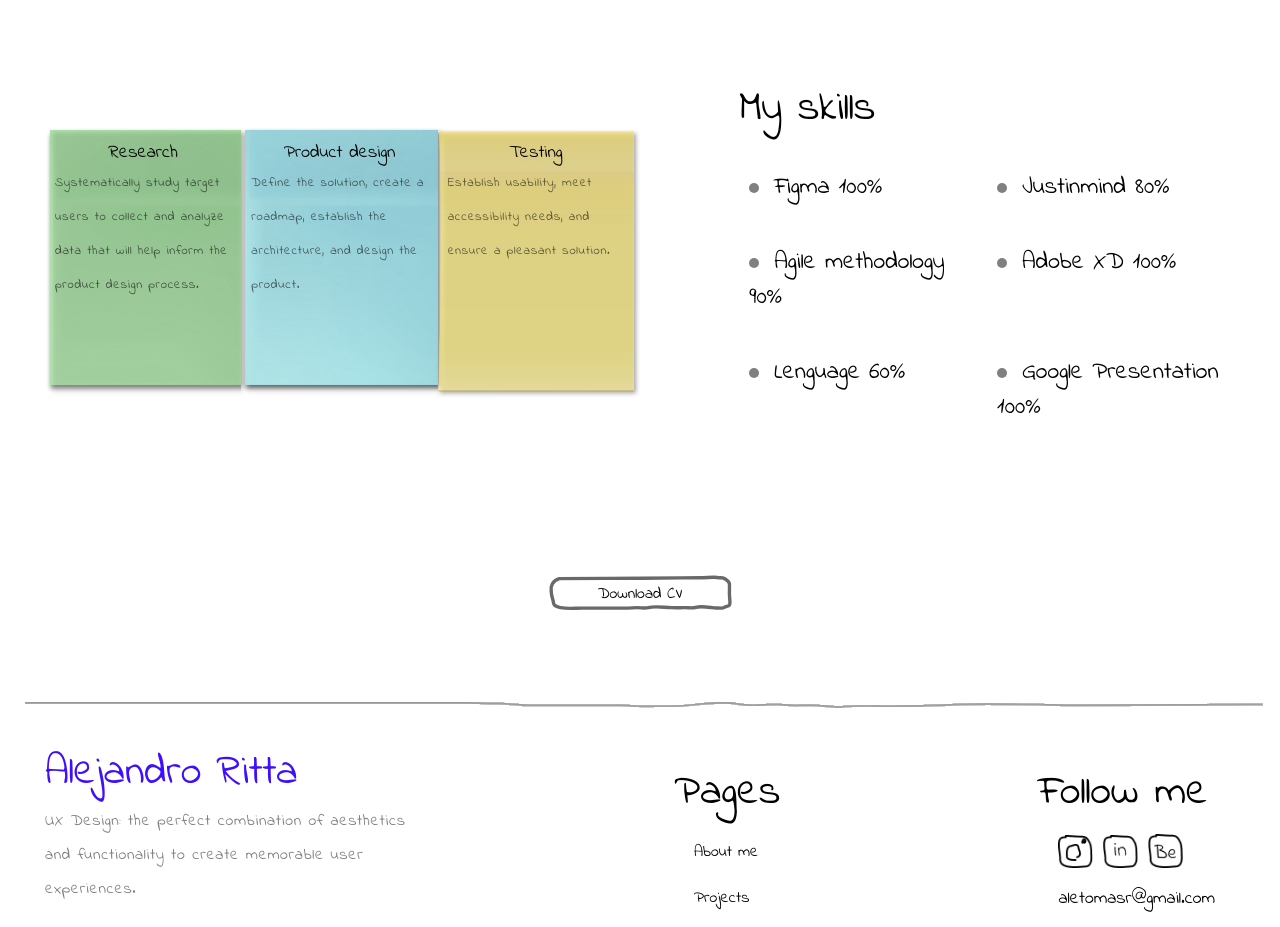
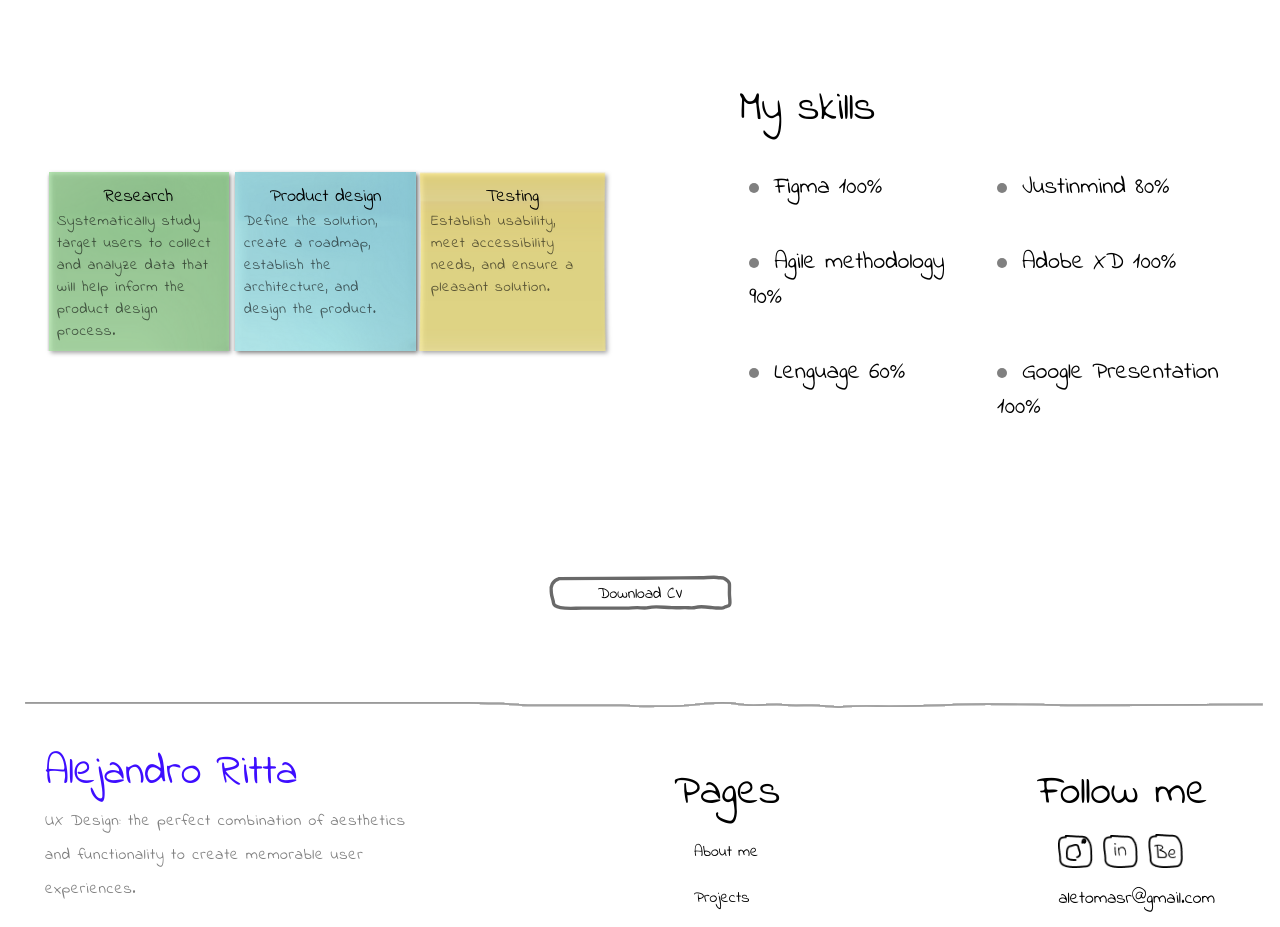
Before and after one commit to gabimancini/portfolio-ale, a React (Create React App) app: page / in a window 1280 px wide. Shown: the part 1400-2327 px from the top of the page. Built offline with nearby package versions, Linux system fonts and the light colour scheme.

Commit message:
Fixed nav on mobile and skills on desktop

```diff
--- a/src/Components/organisms/nav/Nav.js
+++ b/src/Components/organisms/nav/Nav.js
@@ -24,7 +24,7 @@ const Nav = () => {
             <HashLink to="/#about"> About me</HashLink>
             <Link to="/projects"> Projects</Link>
             <a href="Alejandro_Ritta_CV_resume.pdf" download> Download CV</a>
-                <div className="d-flex direction-md-col align-center">
+                <div className="d-flex direction-column align-center">
                 <h3 className="hidden-md-up">Follow me</h3>
                 <div className="text-center">
                     <IconLink href="#" src={instagramIcon} alt='Instagram' className='icon' />
--- a/src/Components/templates/skills/skills.js
+++ b/src/Components/templates/skills/skills.js
@@ -21,10 +21,10 @@ const Skills = () => {
     const List = ["Figma  100%", "Justinmind  80%", "Agile methodology 90%", "Adobe XD 100%", "Lenguage 60% ", "Google Presentation 100%"]
     return (
         <section id="skills">
-            <div className="container d-flex p-y-100 p-x-20 direction-sm-col direction-md-row justify-space-between padding-md-10 justify-sm-center">
+            <div className="container d-flex p-y-100 p-x-20 direction-sm-col direction-lg-row justify-space-between justify-md-space-evenly padding-md-10 justify-sm-center">
                 <div className="container__col-lg-6 d-flex align-center direction-sm-col direction-md-row sticky_kill m-y-20">
                     {Stickies.map((sticky, index) => (
-                        <Sticky key={index} title={sticky.title} text={sticky.text} className={`bg-${sticky.bg} sticky_skills h-263 p-10 font-size-1 m-y-10 width-md-271 padding-md-40`} />
+                        <Sticky key={index} title={sticky.title} text={sticky.text} className={`bg-${sticky.bg} sticky_skills h-sm-263 p-10 font-size-1 m-y-10 padding-sm-40`} />
                     )
                     )}
                 </div>
--- a/src/css/index.css
+++ b/src/css/index.css
@@ -1748,6 +1748,34 @@ p {
 @media screen and (max-width: 1440px) {
   .justify-xl-space-around {
     justify-content: space-around !important;
+  }
+}
+.justify-space-evenly {
+  justify-content: space-evenly;
+}
+
+.justify-xs-space-evenly {
+  justify-content: space-evenly !important;
+}
+
+@media screen and (max-width: 312px) {
+  .justify-sm-space-evenly {
+    justify-content: space-evenly !important;
+  }
+}
+@media screen and (max-width: 768px) {
+  .justify-md-space-evenly {
+    justify-content: space-evenly !important;
+  }
+}
+@media screen and (max-width: 992px) {
+  .justify-lg-space-evenly {
+    justify-content: space-evenly !important;
+  }
+}
+@media screen and (max-width: 1440px) {
+  .justify-xl-space-evenly {
+    justify-content: space-evenly !important;
   }
 }
 .align-start {
@@ -2951,13 +2979,23 @@ button {
 }
 
 .sticky_skills {
-  width: 33%;
   filter: drop-shadow(2px 2px 2px rgba(0, 0, 0, 0.5));
 }
 
 @media (max-width: 678px) {
   .sticky_kill {
     order: 1;
+  }
+}
+@media (min-width: 678px) {
+  .sticky_skills {
+    width: 187px;
+    height: 179px;
+    padding: 12px;
+  }
+  .sticky_skills p {
+    line-height: normal;
+    font-size: 15px;
   }
 }
 .card {
--- a/src/css/utilities/_flexProperties.scss
+++ b/src/css/utilities/_flexProperties.scss
@@ -6,7 +6,7 @@ $wraps: wrap no-wrap;
   }
 }
 
-$justifies: center space-between space-around;
+$justifies: center space-between space-around space-evenly;
 
 @each $justify in $justifies {
   .justify-#{$justify} {
--- a/src/css/vendor/_skills.scss
+++ b/src/css/vendor/_skills.scss
@@ -1,18 +1,32 @@
-.skills_list::before{
+.skills_list::before {
     background-color: gray;
     border-radius: 50%;
-    content:"";
+    content: "";
     display: inline-block;
     width: 10px;
     height: 10px;
     margin-right: 15px;
 }
-.sticky_skills{
-    width: 33%;
-    filter: drop-shadow( 2px 2px 2px rgba(0,0,0,0.5));
+
+.sticky_skills {
+    filter: drop-shadow(2px 2px 2px rgba(0, 0, 0, 0.5));
 }
+
 @media (max-width: 678px) {
-    .sticky_kill{
+    .sticky_kill {
         order: 1;
     }
 }
+
+@media (min-width: 678px) {
+    .sticky_skills {
+        width: 187px;
+        height: 179px;
+        padding: 12px;
+
+        p {
+            line-height: normal;
+            font-size: 15px;
+        }
+    }
+}
```
Also changed, not shown: 1 other file (tests, documents, lock files or other folders).
